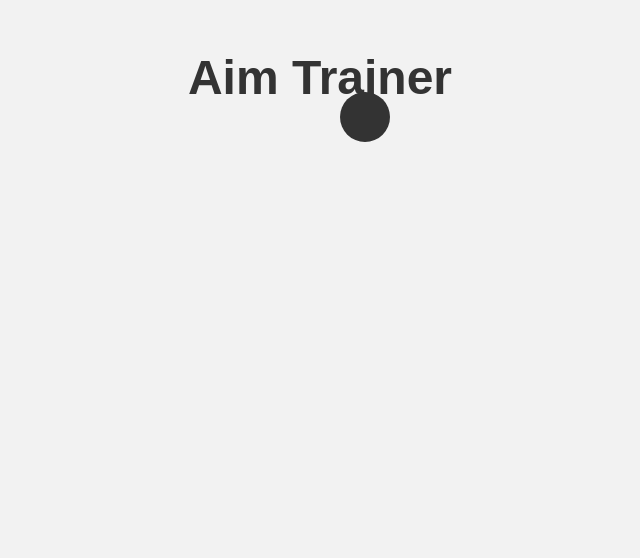
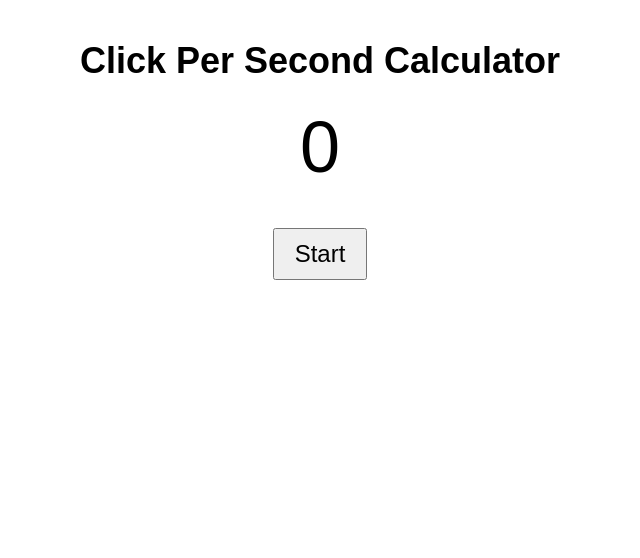
Before and after one commit to willsherwood7/will-class-website, a plain HTML site: page public/index.html in a window 1280 px wide. Shown: the whole page, without its empty margins (320-960 px from the left). Drawn offline with Linux system fonts and the light colour scheme.

```diff
--- a/public/index.html
+++ b/public/index.html
@@ -1,76 +1,61 @@
 <!DOCTYPE html>
 <html>
 <head>
-	<title>Aim Trainer</title>
+	<title>Click Per Second Calculator</title>
 	<style>
 		body {
-			margin: 0;
-			padding: 0;
-			background-color: #f2f2f2;
 			font-family: Arial, sans-serif;
 			text-align: center;
 		}
 
 		h1 {
-			margin-top: 50px;
-			font-size: 48px;
-			color: #333;
+			font-size: 36px;
+			margin-top: 40px;
 		}
 
-		#game-area {
-			margin-top: 50px;
-			display: flex;
-			justify-content: center;
-			align-items: center;
-			height: 400px;
+		#cps {
+			font-size: 72px;
+			margin-top: 20px;
 		}
 
-		#target {
-			background-color: #333;
-			width: 50px;
-			height: 50px;
-			border-radius: 50%;
-			position: absolute;
+		button {
+			font-size: 24px;
+			padding: 10px 20px;
+			margin-top: 40px;
+			cursor: pointer;
 		}
 	</style>
 </head>
 <body>
-	<h1>Aim Trainer</h1>
-	<div id="game-area">
-		<div id="target"></div>
-	</div>
+	<h1>Click Per Second Calculator</h1>
+	<div id="cps">0</div>
+	<button id="startBtn">Start</button>
+
 	<script>
-		var gameArea = document.getElementById("game-area");
-		var target = document.getElementById("target");
-		var score = 0;
+		let clicks = 0;
+		let startTime;
+		let intervalId;
 
-		// Generate a random position for the target
-		function generateTargetPosition() {
-			var x = Math.floor(Math.random() * (gameArea.offsetWidth - target.offsetWidth));
-			var y = Math.floor(Math.random() * (gameArea.offsetHeight - target.offsetHeight));
-			return {x: x, y: y};
+		function startTimer() {
+			clicks = 0;
+			startTime = new Date().getTime();
+			intervalId = setInterval(updateCps, 1000);
 		}
 
-		// Move the target to a random position
-		function moveTarget() {
-			var position = generateTargetPosition();
-			target.style.left = position.x + "px";
-			target.style.top = position.y + "px";
+		function updateCps() {
+			let currentTime = new Date().getTime();
+			let elapsedTime = (currentTime - startTime) / 1000;
+			let cps = clicks / elapsedTime;
+			document.getElementById("cps").textContent = cps.toFixed(2);
 		}
 
-		// Add a click event listener to the target
-		target.addEventListener("click", function() {
-			score++;
-			moveTarget();
+		document.getElementById("startBtn").addEventListener("click", () => {
+			startTimer();
 		});
 
-		// Move the target every second
-		setInterval(moveTarget, 1000);
-
-		// Update the score every second
-		setInterval(function() {
-			document.title = "Aim Trainer - Score: " + score;
-		}, 1000);
+		document.addEventListener("click", () => {
+			clicks++;
+		});
 	</script>
 </body>
 </html>
```
